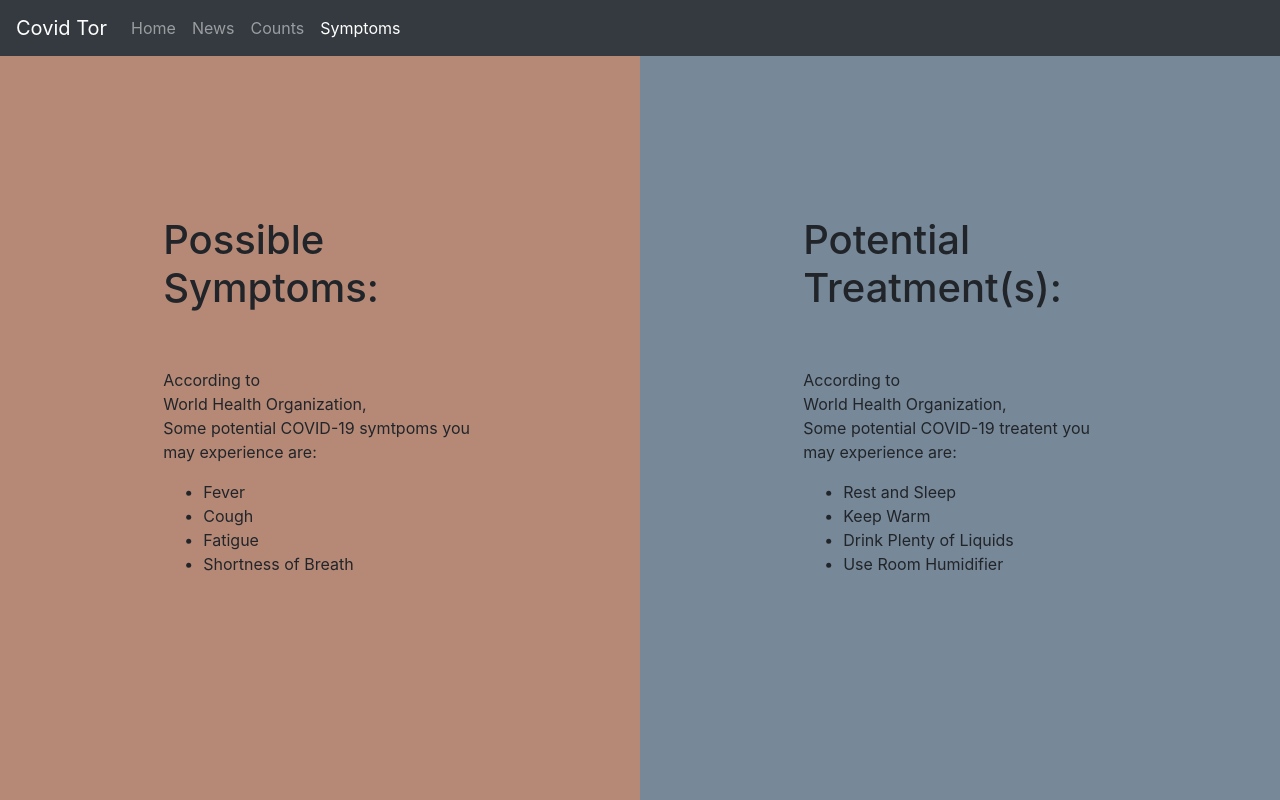
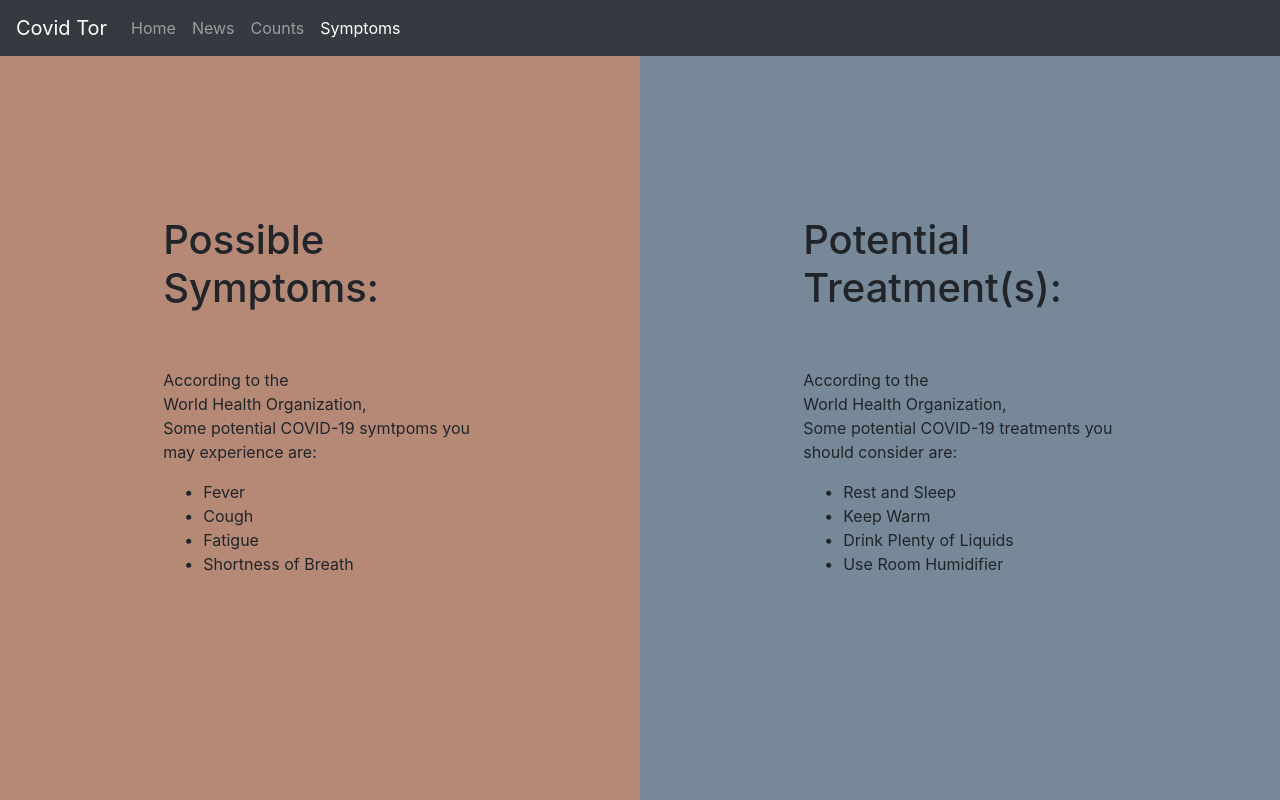
Before and after one commit to pab15/Covid-Tor, a Flask app: page /symptoms in a window 1280 px wide. Run offline with Flask 2, Linux system fonts and the light colour scheme; some libraries are stand-ins or nearby versions.

Commit message:
Tiny Fixes

```diff
--- a/app/templates/symptom.html
+++ b/app/templates/symptom.html
@@ -8,7 +8,7 @@
 			<h1> Possible Symptoms: </h1>
 			<br/>
 			<br/>
-			<p>According to <br/> World Health Organization, <br>
+			<p>According to the<br/> World Health Organization, <br>
 			Some potential COVID-19 symtpoms you may experience are: </p>
 			<ul>
 				<li>Fever</li>
@@ -25,8 +25,8 @@
 			<h1>Potential Treatment(s): </h1>
 			<br/>
 			<br/>
-			<p>According to <br/>World Health Organization, <br>
-			Some potential COVID-19 treatent you may experience are: </p>
+			<p>According to the<br/>World Health Organization, <br>
+			Some potential COVID-19 treatments you should consider are: </p>
 			<ul>
 				<li>Rest and Sleep</li>
 				<li>Keep Warm</li>
```
